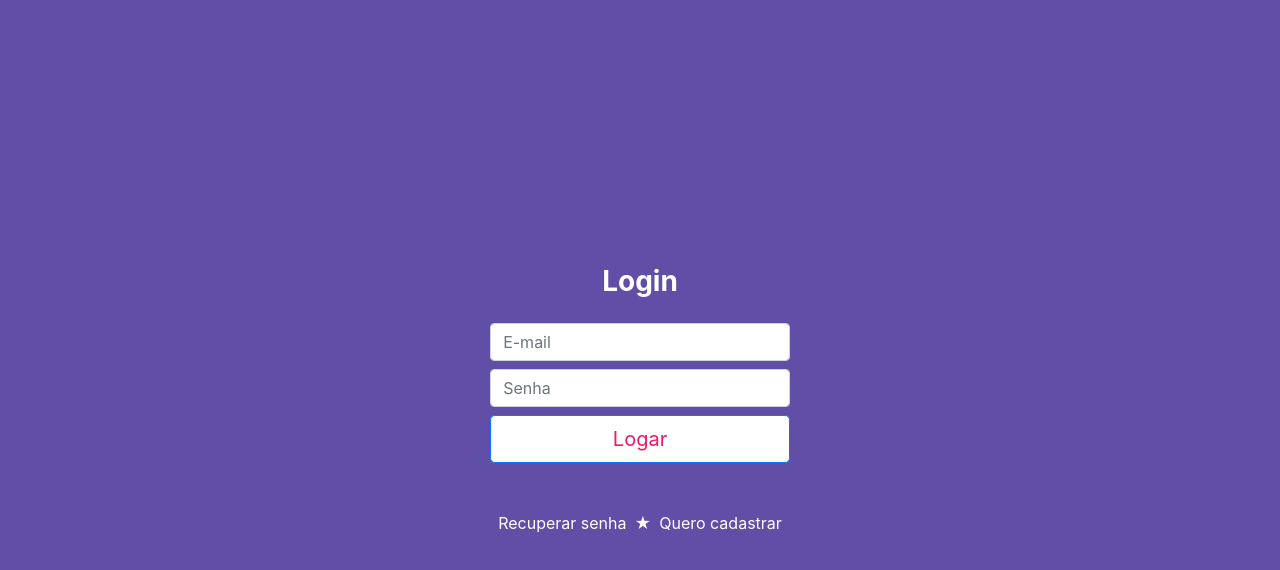
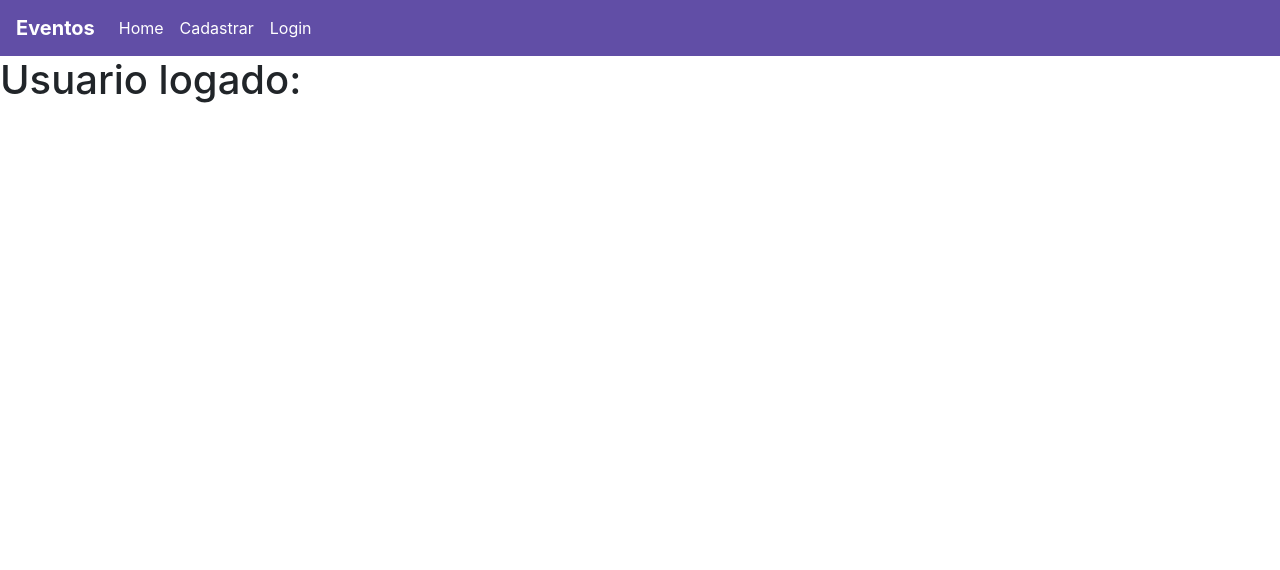
Before and after one commit to lucas-castro-developer/app-publicacao-de-eventos, a React (Create React App) app: page / in a window 1280 px wide. Shown: the top 570 px of the page. Built offline with nearby package versions, Linux system fonts and the light colour scheme; the HTML template or start-up script is replaced by a standard one.

Commit message:
Insert navbar and configuring redux

```diff
--- a/package.json
+++ b/package.json
@@ -9,8 +9,10 @@
     "firebase": "^7.19.1",
     "react": "^16.13.1",
     "react-dom": "^16.13.1",
+    "react-redux": "^7.2.1",
     "react-router-dom": "^5.2.0",
-    "react-scripts": "3.4.1"
+    "react-scripts": "3.4.1",
+    "redux": "^4.0.5"
   },
   "scripts": {
     "start": "react-scripts start",
--- a/public/index.html
+++ b/public/index.html
@@ -5,7 +5,10 @@
   <meta charset="utf-8" />
   <meta name="viewport" content="width=device-width, initial-scale=1" />
   <title>Publicação de eventos</title>
+  <!-- Bootstrap -->
   <link rel="stylesheet" href="https://stackpath.bootstrapcdn.com/bootstrap/4.5.2/css/bootstrap.min.css" integrity="sha384-JcKb8q3iqJ61gNV9KGb8thSsNjpSL0n8PARn9HuZOnIxN0hoP+VmmDGMN5t9UJ0Z" crossorigin="anonymous">
+  <!-- Font Awesome -->
+  <link rel="stylesheet" href="https://cdnjs.cloudflare.com/ajax/libs/font-awesome/5.14.0/css/all.min.css" integrity="sha512-1PKOgIY59xJ8Co8+NE6FZ+LOAZKjy+KY8iq0G4B3CyeY6wYHN3yt9PW0XpSriVlkMXe40PTKnXrLnZ9+fkDaog==" crossorigin="anonymous" />
 </head>
 
 <body>
--- a/src/App.js
+++ b/src/App.js
@@ -1,16 +1,22 @@
-import React from 'react';
-import { BrowserRouter as Router, Route } from 'react-router-dom'
+import React from "react";
+import { BrowserRouter as Router, Route } from "react-router-dom";
+import store from "./store/";
+import { Provider } from 'react-redux';
 
 /*Paginas*/
-import Login from './view/login/'
-import NovoUsuario from './view/usuario-novo/'
+import Login from "./view/login/";
+import NovoUsuario from "./view/usuario-novo/";
+import Home from "./view/home/";
 
 function App() {
   return (
-    <Router>
-      <Route exact path="/" component={Login} />
-      <Route exact path="/novousuario" component={NovoUsuario} />
-    </Router>
+    <Provider store={store}>
+      <Router>
+        <Route exact path="/" component={Home} />
+        <Route exact path="/novousuario" component={NovoUsuario} />
+        <Route exact path="/login" component={Login} />
+      </Router>
+    </Provider>
   );
 }
 
--- /dev/null
+++ b/src/components/navbar/index.js
@@ -0,0 +1,45 @@
+import React from "react";
+import "./navbar.css";
+import { Link } from "react-router-dom";
+
+function NavBar() {
+  return (
+    <nav className="navbar navbar-expand-lg">
+      <span className="navbar-brand text-white font-weight-bold" href="#">
+        Eventos
+      </span>
+      <button
+        className="navbar-toggler"
+        type="button"
+        data-toggle="collapse"
+        data-target="#navbarNav"
+        aria-controls="navbarNav"
+        aria-expanded="false"
+        aria-label="Toggle navigation"
+      >
+        <i class="fas fa-bars text-white"></i>
+      </button>
+      <div className="collapse navbar-collapse" id="navbarNav">
+        <ul className="navbar-nav">
+          <li className="nav-item">
+            <Link className="nav-link" to="/">
+              Home
+            </Link>
+          </li>
+          <li className="nav-item">
+            <Link className="nav-link" to="/novousuario">
+              Cadastrar
+            </Link>
+          </li>
+          <li className="nav-item">
+            <Link className="nav-link" to="/login">
+              Login
+            </Link>
+          </li>
+        </ul>
+      </div>
+    </nav>
+  );
+}
+
+export default NavBar;
--- /dev/null
+++ b/src/components/navbar/navbar.css
@@ -0,0 +1,12 @@
+.navbar {
+    background-color: #614ea6;
+}
+
+.nav-item a {
+    color: #FFF;
+    transition: .3s ease-in;
+}
+
+.nav-item a:hover {
+    color: #f21667;
+}
--- /dev/null
+++ b/src/store/index.js
@@ -0,0 +1,6 @@
+import { createStore } from 'redux';
+import usuarioReducer from './usuarioReducer'
+
+const store = createStore(usuarioReducer)
+
+export default store;
--- /dev/null
+++ b/src/store/usuarioReducer.js
@@ -0,0 +1,17 @@
+const INITIAL_STATE = {
+    usuarioEmail: '',
+    usuarioLogado: 0,
+};
+
+function usuarioReducer(state = INITIAL_STATE, action) {
+    switch(action.type){
+        case 'LOG_IN':
+            return { ...state, usuarioLogado: 1, usuarioEmail: action.usuarioEmail }
+        case 'LOG_OUT':
+            return { ...state, usuarioLogado: 0, usuarioEmail: '' }
+        default:
+            return state;
+    }
+}
+
+export default usuarioReducer;
--- /dev/null
+++ b/src/view/home/index.js
@@ -0,0 +1,17 @@
+import React, { useState } from "react";
+import "./home.css";
+import { Link } from 'react-router-dom'
+import NavBar from '../../components/navbar/'
+
+import { useSelector} from 'react-redux'
+
+function Home() {
+    return (
+        <>
+            <NavBar />
+            <h1>Usuario logado: {useSelector(state => state.usuarioEmail)}</h1>
+        </>
+    )
+}
+
+export default Home
--- a/src/view/login/index.js
+++ b/src/view/login/index.js
@@ -1,14 +1,18 @@
 import React, { useState } from "react";
 import "./login.css";
-import {Link} from 'react-router-dom'
+import { Link, Redirect } from "react-router-dom";
 
 import firebase from "../../config/firebase";
 import "firebase/auth";
+
+import { useSelector, useDispatch } from "react-redux";
 
 function Login() {
   const [email, setEmail] = useState();
   const [senha, setSenha] = useState();
   const [msgTipo, setMsgTipo] = useState();
+
+  const dispatch = useDispatch();
 
   function logar() {
     firebase
@@ -16,6 +20,9 @@ function Login() {
       .signInWithEmailAndPassword(email, senha)
       .then(resultado => {
         setMsgTipo("sucesso");
+        setTimeout(() => {
+          dispatch({ type: "LOG_IN", usuarioEmail: email });
+        }, 2000);
       })
       .catch(erro => {
         setMsgTipo("erro");
@@ -24,6 +31,10 @@ function Login() {
 
   return (
     <div className="login-content d-flex align-items-center">
+      {useSelector(state => state.usuarioLogado) > 0 ? (
+        <Redirect to="/" />
+      ) : null}
+
       <form className="form-signin mx-auto">
         <div className="text-center mb-4">
           <h1 className="h3 mb-3 font-weight-bold text-white">Login</h1>
--- a/src/view/usuario-novo/index.js
+++ b/src/view/usuario-novo/index.js
@@ -3,6 +3,7 @@ import "./usuario-novo.css";
 
 import firebase from "../../config/firebase";
 import "firebase/auth";
+import NavBar from "../../components/navbar/";
 
 function NovoUsuario() {
   const [email, setEmail] = useState();
@@ -50,6 +51,8 @@ function NovoUsuario() {
   }
 
   return (
+    <>
+      <NavBar />
       <div className="form-cadastro">
         <form className="text-center form-login mx-auto mt-5">
           <h1 className="h3 mb-3 text-black font-weight-bold">Novo Cadastro</h1>
@@ -95,6 +98,7 @@ function NovoUsuario() {
           </div>
         </form>
       </div>
+    </>
   );
 }
 
```
Also changed, not shown: src/view/home/home.css (added), 1 other file (tests, documents, lock files or other folders). Lines whose indentation alone changed are shown as unchanged.
